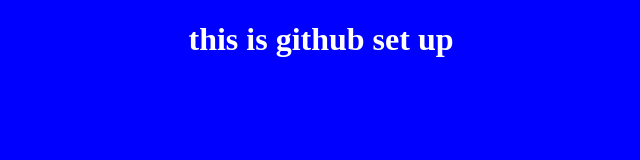
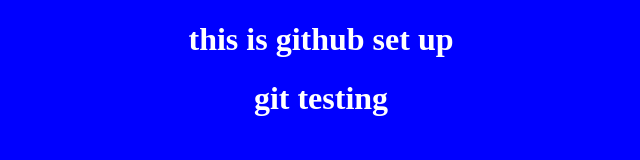
Before and after one commit to fu116/testing-git, a plain HTML site: page index.htm in a window 1280 px wide. Shown: the whole page, without its empty margins (319-959 px from the left). Drawn offline with Linux system fonts and the light colour scheme.

Commit message:
adding header

```diff
--- a/index.htm
+++ b/index.htm
@@ -16,7 +16,7 @@
 
 <div>
     <h1>this is github set up</h1>
-
+ <h1>git testing</h1>
 
 </div>
 
```
